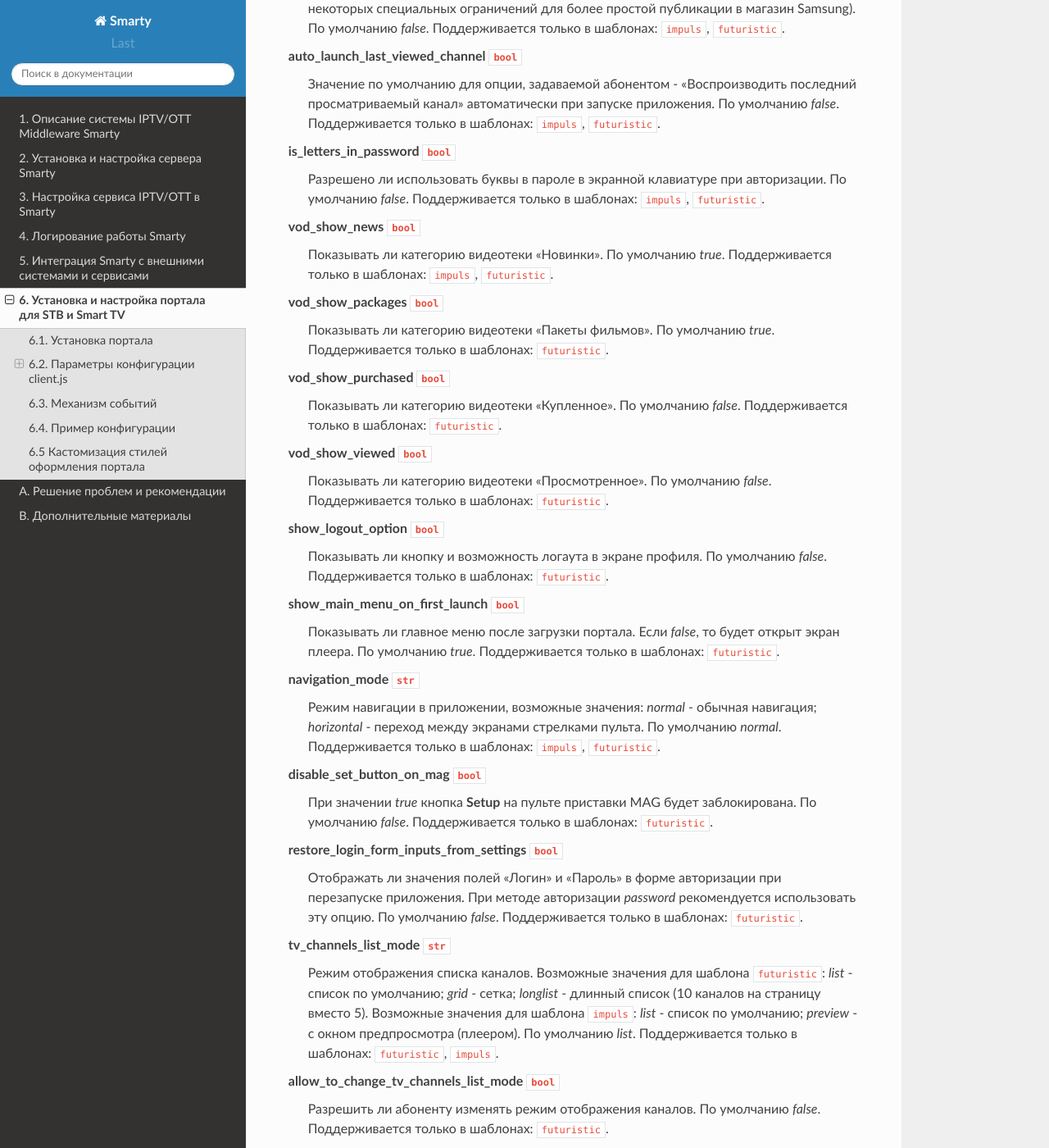
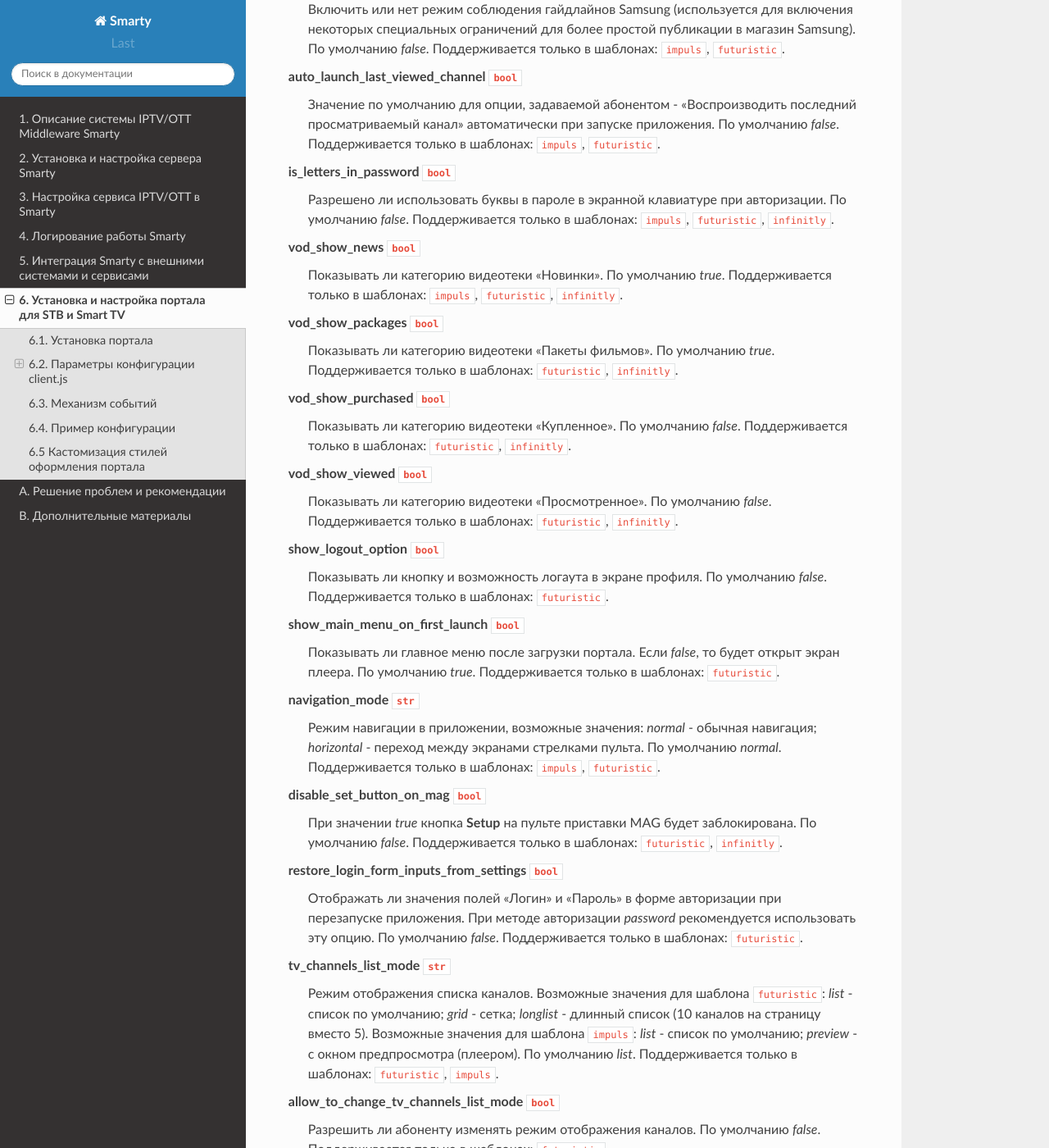
Before and after one commit to sergey-yakovlev/smarty-docs, a Sphinx documentation site: the page built from source/portal_setup.rst, in a window 1280 px wide and 1400 px high, scrolled down 5199 px. Shown: the whole window at 82% size. Built offline with Sphinx 7.4.7 and the Read the Docs theme 2.0.0, drawn with Linux system fonts in a browser that asks for light colours; some of the changed text lies outside the part shown.

Commit message:
обновлены опции для infinitly

```diff
--- a/source/portal_setup.rst
+++ b/source/portal_setup.rst
@@ -204,7 +204,7 @@ auth_mode ``str``
     В случае неуспешной авторизации абоненту будет предложена авторизация по логину и паролю.
     *device_uid_wo_fallback* - то же самое, что *device_uid*, но без обработки некоторых ситуаций
     неуспешной авторизации и перехода на авторизацию по логину и паролю.
-    Поддерживается только в шаблонах: ``impuls``, ``focus``, ``futuristic``.
+    Поддерживается только в шаблонах: ``impuls``, ``focus``, ``futuristic``, ``infinitly``.
 
 
 play_record_continuously ``bool``
@@ -246,27 +246,27 @@ auto_launch_last_viewed_channel ``bool``
 is_letters_in_password ``bool``
     Разрешено ли использовать буквы в пароле в экранной клавиатуре при авторизации.
     По умолчанию *false*.
-    Поддерживается только в шаблонах: ``impuls``, ``futuristic``.
+    Поддерживается только в шаблонах: ``impuls``, ``futuristic``, ``infinitly``.
 
 vod_show_news ``bool``
     Показывать ли категорию видеотеки "Новинки".
     По умолчанию *true*.
-    Поддерживается только в шаблонах: ``impuls``, ``futuristic``.
+    Поддерживается только в шаблонах: ``impuls``, ``futuristic``, ``infinitly``.
 
 vod_show_packages ``bool``
     Показывать ли категорию видеотеки "Пакеты фильмов".
     По умолчанию *true*.
-    Поддерживается только в шаблонах: ``futuristic``.
+    Поддерживается только в шаблонах: ``futuristic``, ``infinitly``.
 
 vod_show_purchased ``bool``
     Показывать ли категорию видеотеки "Купленное".
     По умолчанию *false*.
-    Поддерживается только в шаблонах: ``futuristic``.
+    Поддерживается только в шаблонах: ``futuristic``, ``infinitly``.
 
 vod_show_viewed ``bool``
     Показывать ли категорию видеотеки "Просмотренное".
     По умолчанию *false*.
-    Поддерживается только в шаблонах: ``futuristic``.
+    Поддерживается только в шаблонах: ``futuristic``, ``infinitly``.
 
 show_logout_option ``bool``
     Показывать ли кнопку и возможность логаута в экране профиля.
@@ -288,7 +288,7 @@ navigation_mode ``str``
 disable_set_button_on_mag ``bool``
     При значении *true* кнопка **Setup** на пульте приставки MAG будет заблокирована.
     По умолчанию *false*.
-    Поддерживается только в шаблонах: ``futuristic``.
+    Поддерживается только в шаблонах: ``futuristic``, ``infinitly``.
 
 restore_login_form_inputs_from_settings ``bool``
     Отображать ли значения полей "Логин" и "Пароль" в форме авторизации при перезапуске приложения.
@@ -315,7 +315,7 @@ allow_to_change_tv_channels_list_mode ``bool``
 custom_body_class ``str``
     Подключить дополнительный класс к тегу body портала.
     По умолчанию *не задан*.
-    Поддерживается только в шаблонах: ``futuristic``.
+    Поддерживается только в шаблонах: ``futuristic``, ``infinitly``.
 
 change_volume_on_left_right_arrows_keys ``bool``
     Включить управление громкостью с помощью стрелок пульта дополнительно к обычным кнопкам громкости.
@@ -338,7 +338,7 @@ reboot_device_after_login_with_password ``bool``
     устройства. Может быть использовано для выполнения системных операций биллинга при первичной "активации" приставки
     абонентом.
     По умолчанию *false*.
-    Поддерживается только в шаблонах: ``futuristic``.
+    Поддерживается только в шаблонах: ``futuristic``, ``infinitly``.
 
 show_number_of_channels_in_all_category ``bool``
     При значении *true* в разделе "ТВ" в названии категории "Все каналы" будет добавлено отображения количества
@@ -361,7 +361,7 @@ account_renewal_message ``str``
 
 player_rewind_step ``int``
     Шаг перемотки плеера в секундах, в режиме архива и VOD. По умолчанию 30 секунд.
-    Поддерживается только в шаблонах: ``impuls``, ``futuristic``.
+    Поддерживается только в шаблонах: ``impuls``, ``futuristic``, ``infinitly``.
 
 allow_to_change_data_center ``bool``
     При значении *true* в настройках абонента появится возможность изменения дата-центра (сервера вещания).
@@ -387,7 +387,7 @@ switching_channels_inside_category ``bool``
     При значении *true* переключение каналов кнопками CH+/CH- будет происходить внутри выбранной категории каналов,
     а не в полном списке каналов.
     По умолчанию *false*.
-    Поддерживается только в шаблонах: ``futuristic``.
+    Поддерживается только в шаблонах: ``futuristic``, ``infinitly``.
 
 main_screen_mode ``str``
     Режим отображения главного меню портала. Возможные значения для шаблона ``futuristic``:
@@ -410,19 +410,19 @@ check_account_template ``bool``
     При значении *true* после авторизации акканта будет осуществляться проверка шаблона, установленного в настройках аккаунта в Smarty,
     и если он отличается от используемого приложение будет перезагружено в нужном шаблоне.
     По умолчанию *true*.
-    Поддерживается только в шаблонах: ``futuristic``.
+    Поддерживается только в шаблонах: ``futuristic``, ``infinitly``.
 
 save_aspect_ratio_per_channel ``bool``
     При значении *true* в настройках портала на устройстве выбранное соотношение сторон будет сохраняться отдельно
     для каждого канала, при значении *false* - общее значение для всех каналов.
     По умолчанию *false*.
-    Поддерживается только в шаблонах: ``futuristic``.
+    Поддерживается только в шаблонах: ``futuristic``, ``infinitly``.
 
 save_audio_track_lang_per_channel ``bool``
     При значении *true* в настройках портала на устройстве выбранный язык аудио-дорожки будет сохраняться отдельно
     для каждого канала, при значении *false* - выбранный по умолчанию язык аудио будет одинаковым для всех каналов.
     По умолчанию *false*.
-    Поддерживается только в шаблонах: ``futuristic``.
+    Поддерживается только в шаблонах: ``futuristic``, ``infinitly``.
 
 set_default_aspect_ratio_for_vod ``bool``
     При значении *true* в настройках портала на устройстве для VOD по умолчанию устанавливается разрешение 16х9.
@@ -458,7 +458,7 @@ filter_videos_by_genres ``bool``
     При значении *true* в экране кинотеатра фильмы группируются по жанрам.
     При значении *false* в экране кинотеатра фильмы группируются по жанрам-категориям.
     По умолчанию *true*.
-    Поддерживается только в шаблонах: ``impuls``.
+    Поддерживается только в шаблонах: ``impuls``, ``infinitly``.
 
 merchant_type ``str``
     Тип мерчанта для оплаты внутри шаблона. Если данный параметр не определен, то используется мерчант, установленный
```
